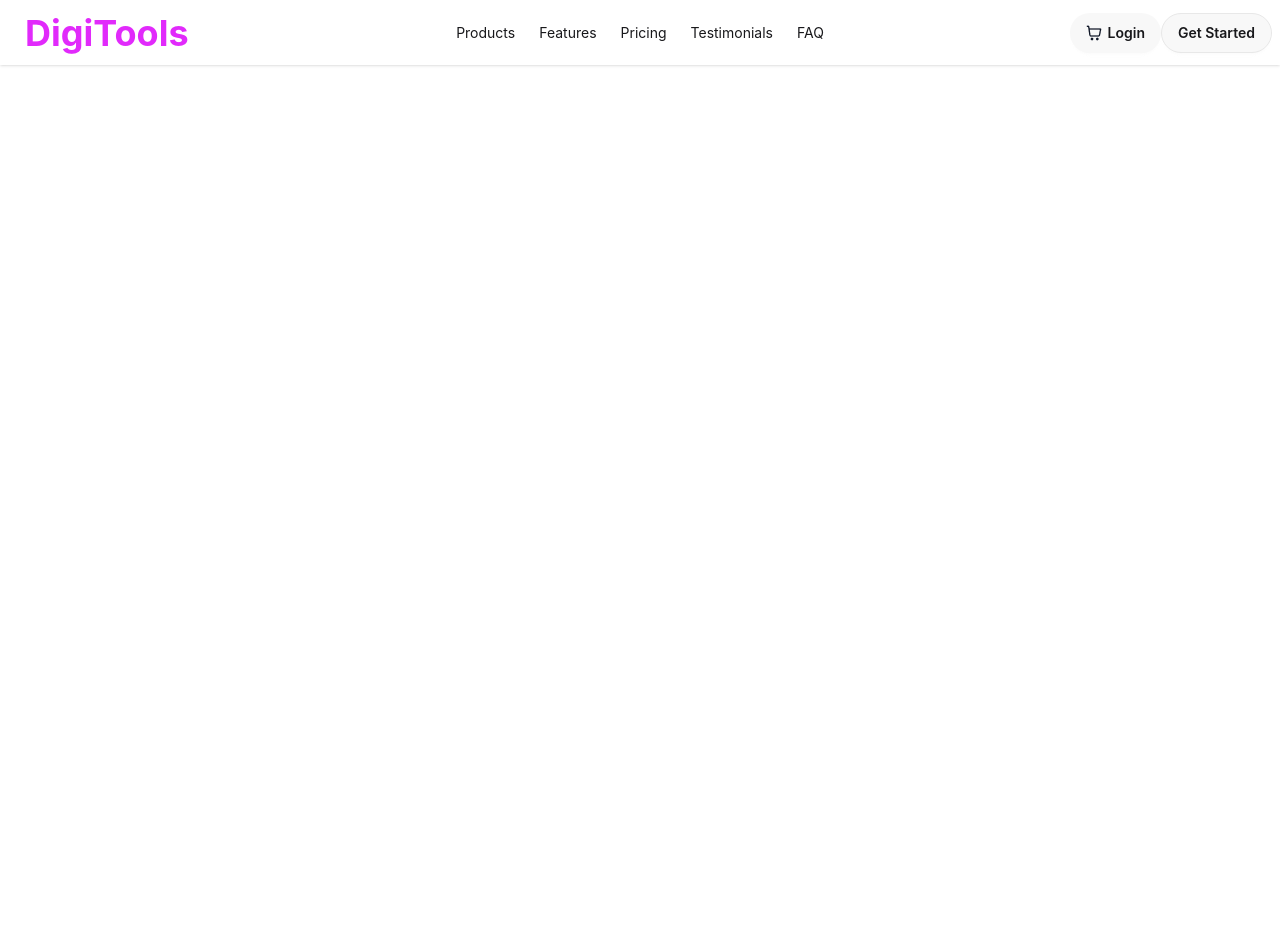
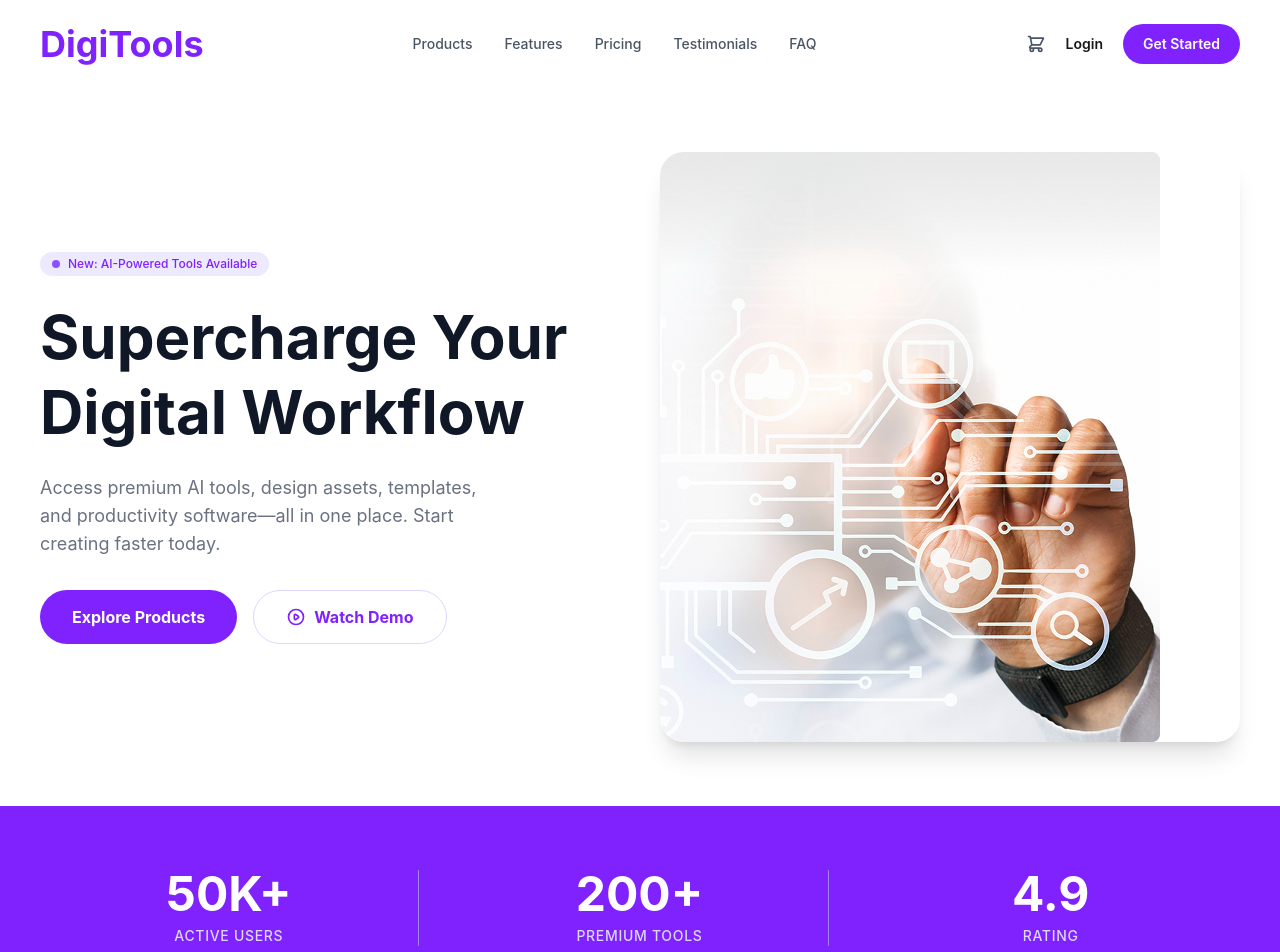
Before and after one commit to rafirahman-cyber/digital-tool-project, a React (Vite) app: page / in a window 1280 px wide. Shown: the top 952 px of the page. Before the commit the page ends 800 px from the top, so only its background shows below. Built offline with nearby package versions, Linux system fonts and the light colour scheme.

Commit message:
created banner section

```diff
--- a/src/component/Navbar.jsx
+++ b/src/component/Navbar.jsx
@@ -3,43 +3,111 @@ import React from 'react';
 const Navbar = () => {
     return (
 
-            <div className="navbar bg-base-100 shadow-sm justify-around">
-  <div className="navbar-start">
-    <div className="dropdown">
-      <div tabIndex={0} role="button" className="btn btn-ghost lg:hidden">
-        <svg xmlns="http://www.w3.org/2000/svg" className="h-5 w-5" fill="none" viewBox="0 0 24 24" stroke="currentColor"> <path strokeLinecap="round" strokeLinejoin="round" strokeWidth="2" d="M4 6h16M4 12h8m-8 6h16" /> </svg>
+//             <div className="navbar bg-base-100 shadow-sm justify-around">
+//   <div className="navbar-start">
+//     <div className="dropdown">
+//       <div tabIndex={0} role="button" className="btn btn-ghost lg:hidden">
+//         <svg xmlns="http://www.w3.org/2000/svg" className="h-5 w-5" fill="none" viewBox="0 0 24 24" stroke="currentColor"> <path strokeLinecap="round" strokeLinejoin="round" strokeWidth="2" d="M4 6h16M4 12h8m-8 6h16" /> </svg>
+//       </div>
+//       <ul
+//         tabIndex="-1"
+//         className="menu menu-sm dropdown-content bg-base-100 rounded-box z-1 mt-3 w-52 p-2 shadow">
+//         <li><a>Item 1</a></li>
+//         <li>
+//           <a>Parent</a>
+//           <ul className="p-2">
+//             <li><a>Submenu 1</a></li>
+//             <li><a>Submenu 2</a></li>
+//           </ul>
+//         </li>
+//         <li><a>Item 3</a></li>
+//       </ul>
+//     </div>
+//     <a className="btn btn-ghost text-4xl font-bold text-fuchsia-500">DigiTools</a>
+//   </div>
+//   <div className="navbar-center hidden lg:flex">
+//     <ul className="menu menu-horizontal px-1">
+//       <li><a>Products</a></li>
+//       <li><a>Features</a></li>
+//       <li><a>Pricing</a></li>
+//       <li><a>Testimonials</a></li>
+//       <li><a>FAQ</a></li>
+//     </ul>
+//   </div>
+//   <div className="navbar-end">
+//      <a className='btn rounded-4xl border-0'><img src="/src/assets/shopping-cart.png" alt="" />Login</a>
+//     <a className="btn rounded-4xl">Get Started</a>
+//   </div>
+// </div>
+
+    <div>
+      <nav class="flex items-center justify-between px-10 py-6 max-w-7xl mx-auto">
+    <div class="text-4xl font-bold text-violet-600">DigiTools</div>
+    <div class="hidden md:flex space-x-8 text-sm font-medium text-gray-600">
+      <a href="#" class="hover:text-violet-600">Products</a>
+      <a href="#" class="hover:text-violet-600">Features</a>
+      <a href="#" class="hover:text-violet-600">Pricing</a>
+      <a href="#" class="hover:text-violet-600">Testimonials</a>
+      <a href="#" class="hover:text-violet-600">FAQ</a>
+    </div>
+    <div class="flex items-center space-x-5">
+      <button class="text-gray-600 hover:text-violet-600">
+        <svg xmlns="http://www.w3.org/2000/svg" class="h-5 w-5" fill="none" viewBox="0 0 24 24" stroke="currentColor">
+          <path stroke-linecap="round" stroke-linejoin="round" stroke-width="2" d="M3 3h2l.4 2M7 13h10l4-8H5.4M7 13L5.4 5M7 13l-2.293 2.293c-.63.63-.184 1.707.707 1.707H17m0 0a2 2 0 100 4 2 2 0 000-4zm-8 2a2 2 0 11-4 0 2 2 0 014 0z" />
+        </svg>
+      </button>
+      <a href="#" class="font-semibold text-sm">Login</a>
+      <a href="#" class="bg-violet-600 text-white px-5 py-2.5 rounded-full text-sm font-semibold hover:bg-violet-700 transition">Get Started</a>
+    </div>
+  </nav>
+
+  <section class="max-w-7xl mx-auto px-10 py-16 grid md:grid-cols-2 gap-10 items-center">
+    <div>
+      <span class="inline-flex items-center px-3 py-1 rounded-full text-xs font-medium bg-violet-100 text-violet-600 mb-6">
+        <span class="w-2 h-2 bg-violet-500 rounded-full mr-2"></span> New: AI-Powered Tools Available
+      </span>
+      <h1 class="text-5xl md:text-6xl font-bold text-gray-900 leading-tight mb-6">
+        Supercharge Your <br /> Digital Workflow
+      </h1>
+      <p class="text-gray-500 text-lg mb-8 max-w-md">
+        Access premium AI tools, design assets, templates, and productivity software—all in one place. Start creating faster today.
+      </p>
+      <div class="flex space-x-4">
+        <button class="bg-violet-600 text-white px-8 py-3.5 rounded-full font-bold hover:bg-violet-700 transition">Explore Products</button>
+        <button class="border border-violet-200 text-violet-600 px-8 py-3.5 rounded-full font-bold flex items-center hover:bg-violet-50 transition">
+          <svg xmlns="http://www.w3.org/2000/svg" class="h-5 w-5 mr-2" fill="none" viewBox="0 0 24 24" stroke="currentColor">
+            <path stroke-linecap="round" stroke-linejoin="round" stroke-width="2" d="M14.752 11.168l-3.197-2.132A1 1 0 0010 9.87v4.263a1 1 0 001.555.832l3.197-2.132a1 1 0 000-1.664z" />
+            <path stroke-linecap="round" stroke-linejoin="round" stroke-width="2" d="M21 12a9 9 0 11-18 0 9 9 0 0118 0z" />
+          </svg>
+          Watch Demo
+        </button>
       </div>
-      <ul
-        tabIndex="-1"
-        className="menu menu-sm dropdown-content bg-base-100 rounded-box z-1 mt-3 w-52 p-2 shadow">
-        <li><a>Item 1</a></li>
-        <li>
-          <a>Parent</a>
-          <ul className="p-2">
-            <li><a>Submenu 1</a></li>
-            <li><a>Submenu 2</a></li>
-          </ul>
-        </li>
-        <li><a>Item 3</a></li>
-      </ul>
     </div>
-    <a className="btn btn-ghost text-4xl font-bold text-fuchsia-500">DigiTools</a>
-  </div>
-  <div className="navbar-center hidden lg:flex">
-    <ul className="menu menu-horizontal px-1">
-      <li><a>Products</a></li>
-      <li><a>Features</a></li>
-      <li><a>Pricing</a></li>
-      <li><a>Testimonials</a></li>
-      <li><a>FAQ</a></li>
-    </ul>
-  </div>
-  <div className="navbar-end">
-     <a className='btn rounded-4xl border-0'><img src="/src/assets/shopping-cart.png" alt="" />Login</a>
-    <a className="btn rounded-4xl">Get Started</a>
-  </div>
-</div>
 
+    <div class="relative">
+      <div class="rounded-3xl overflow-hidden shadow-xl">
+        <img src="/src/assets/banner.png" alt="" />
+      </div>
+    </div>
+  </section>
+
+  <section class="bg-violet-600 py-16">
+    <div class="max-w-7xl mx-auto px-10 grid grid-cols-1 md:grid-cols-3 gap-8 text-center text-white">
+      <div class="border-r border-violet-400 last:border-0">
+        <div class="text-5xl font-bold mb-2">50K+</div>
+        <div class="text-violet-200 uppercase tracking-wider text-sm font-medium">Active Users</div>
+      </div>
+      <div class="border-r border-violet-400 last:border-0">
+        <div class="text-5xl font-bold mb-2">200+</div>
+        <div class="text-violet-200 uppercase tracking-wider text-sm font-medium">Premium Tools</div>
+      </div>
+      <div>
+        <div class="text-5xl font-bold mb-2">4.9</div>
+        <div class="text-violet-200 uppercase tracking-wider text-sm font-medium">Rating</div>
+      </div>
+    </div>
+  </section>
+    </div>
 
     );
 };
```
Also changed, not shown: src/assets/banner.png (added).
